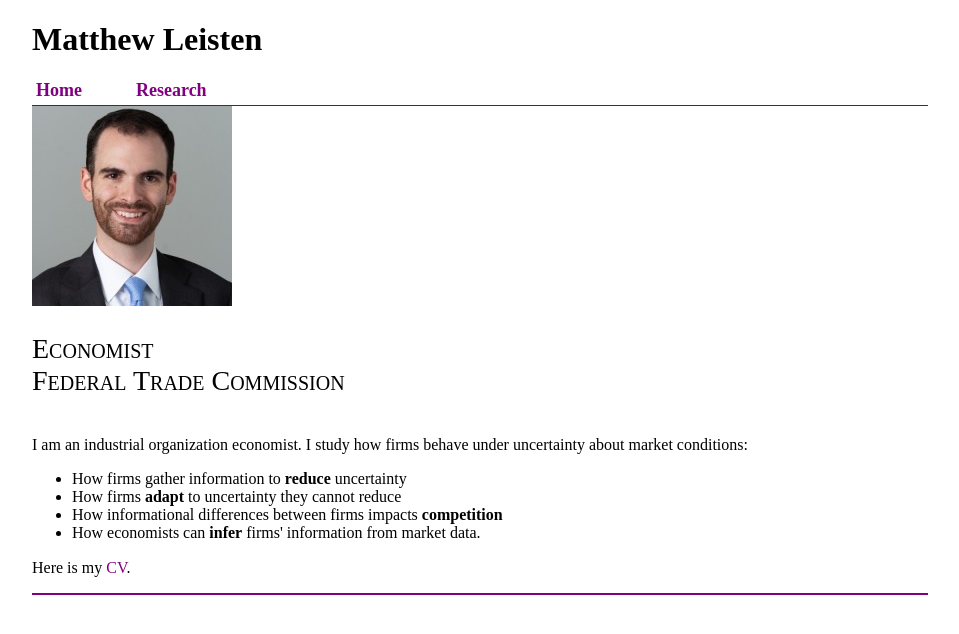
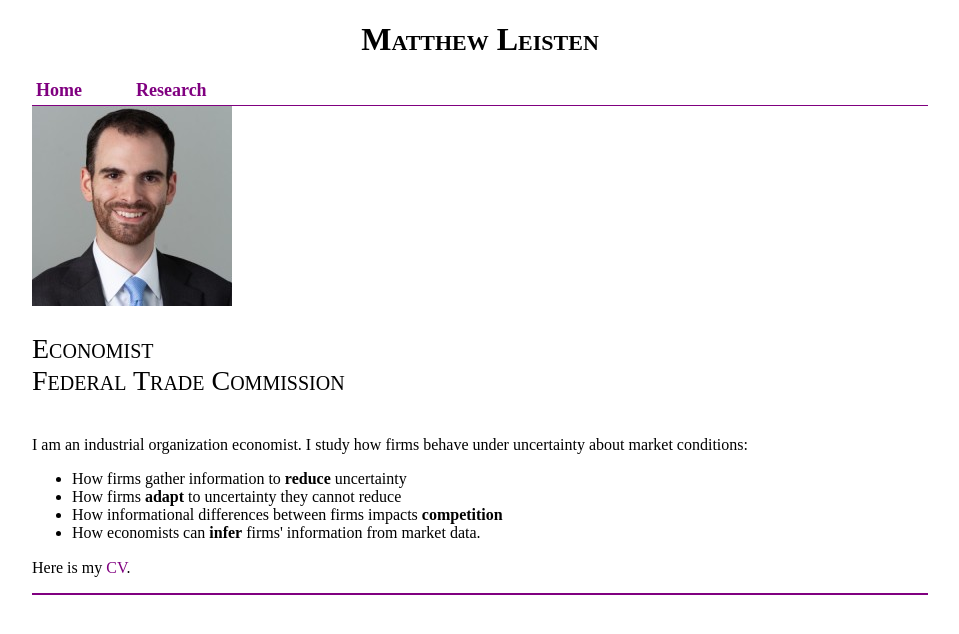
Before and after one commit to mleisten/mleisten.github.io, a Jekyll site: the page index.html, which Jekyll copies as it is, in a window 1280 px wide. Shown: the top 634 px of the page, without its empty margins (160-1119 px from the left). Built offline with Jekyll 4.4.1, drawn with Linux system fonts in a browser that asks for light colours.

Commit message:
Update main.css

```diff
--- a/css/main.css
+++ b/css/main.css
@@ -49,7 +49,8 @@ a:hover {
 h1 {
     font-size: 2em;
     font-family: 'Times New Roman','Times','Serif';
-    font-variant: 'small-caps';
+    font-variant: small-caps;
+    text-align: center;
 }
 h2 {
     font-size: 1.75em;
```
